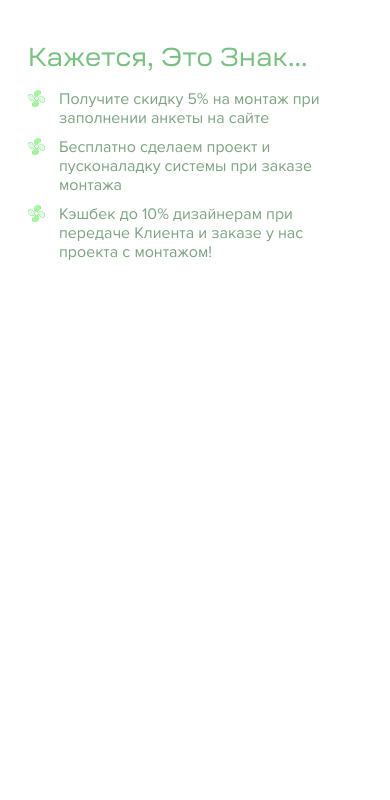
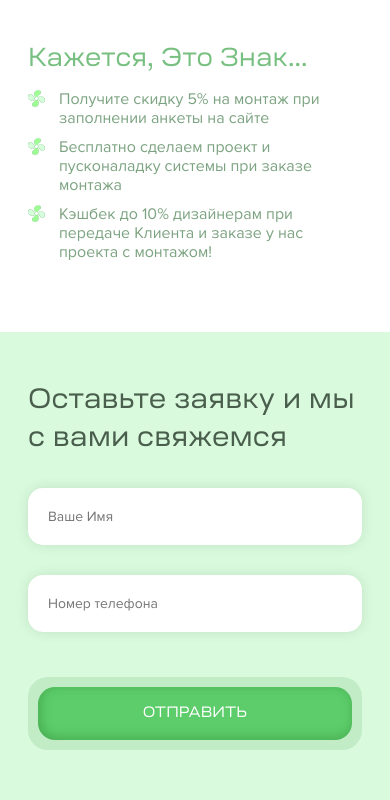
Before and after one commit to Kantemir000/pascal-vent, a website: page src/index.html in a window 390 px wide. Shown: the part 4020-4820 px from the top of the page. Before the commit the page ends 4352 px from the top, so only its background shows below. Drawn offline with nearby package versions, Linux system fonts and the light colour scheme; files that its build step writes are made by us from their sources; files whose address does not match are found by name.

Commit message:
Add section request

```diff
--- a/src/index.html
+++ b/src/index.html
@@ -435,6 +435,25 @@
 					</div>
 				</div>
 			</section>
+
+			<div class="request">
+				<div class="container">
+					<h2 class="request__title title title_dark title_m title_transform_none">
+						Оставьте заявку и мы с вами свяжемся
+					</h2>
+
+					<form class="request__form form">
+						<div class="form__inputs">
+							<input class="form__name" type="text" name="name" placeholder="Ваше Имя">
+							<input class="form__phone" type="tel" name="phone" placeholder="Номер телефона">
+						</div>
+
+						<div class="form__btn btn btn_post">
+							<button ontouchstart class="btn__element">Отправить</button>
+						</div>
+					</form>
+				</div>
+			</div>
 		</main>
 
 		<script src="js/script.js"></script>
--- a/src/scss/base/_root.scss
+++ b/src/scss/base/_root.scss
@@ -10,6 +10,7 @@
 	--color-title-light: #78c081;
 	--color-descr-dark: #495d4c;
 	--color-descr-light: #7ca381;
+	--color-descr-light-rgb: 124, 163, 129;
 	--color-paragraph: #848484;
 
 	--color-btn-enabled: #5ccd6a;
@@ -45,6 +46,7 @@
 	--font-size-btn-s: 1.4rem;
 
 	--font-size-contact: 1.6rem;
+	--font-size-form: 1.4rem;
 
 	--animation-burger: fadeIn;
 }
@@ -68,11 +70,18 @@
 	:root {
 		--font-size-title-xxxxl: 3.6rem;
 		--font-size-title-xxxl: 2.8rem;
+		--font-size-title-xxl: 2.8rem;
 		--font-size-descr-xl: 1.8rem;
 		--font-size-descr-l: 1.6rem;
 		--font-size-paragraph: 1.4rem;
 		--font-size-item-l: 1.4rem;
 		--font-size-contact: 1.4rem;
+	}
+}
+
+@media (max-width: 369px) {
+	:root {
+		--font-size-title-xxl: 2.5rem;
 	}
 }
 
--- /dev/null
+++ b/src/scss/blocks/form/_form-media.scss
@@ -0,0 +1,17 @@
+@media (max-width: 1024px) {
+	.form {
+		&__name,
+		&__phone {
+			width: 100%;
+		}
+	}
+}
+
+@media (max-width: 768px) {
+	.form {
+		max-width: 37.4rem;
+		&__btn {
+			width: 100%;
+		}
+	}
+}
--- /dev/null
+++ b/src/scss/blocks/form/_form.scss
@@ -0,0 +1,27 @@
+.form {
+	display: flex;
+	justify-content: start;
+	align-items: center;
+	flex-wrap: wrap;
+	&__inputs {
+		display: flex;
+		justify-content: center;
+		align-items: center;
+		flex-wrap: wrap;
+	}
+	&__name,
+	&__phone {
+		font-weight: 400;
+		font-size: var(--font-size-form);
+		line-height: 1.21em;
+		color: rgba(var(--color-descr-light-rgb), 0.702);
+
+		width: 29rem;
+		height: 5.7rem;
+		padding: 2rem;
+		background: var(--color-elem);
+		box-shadow: 0 0 1.2rem rgba(73, 93, 76, 0.15);
+		border: none;
+		border-radius: 1.5rem;
+	}
+}
--- /dev/null
+++ b/src/scss/blocks/request/_request-media.scss
@@ -0,0 +1,43 @@
+@media (max-width: 992px) {
+	.request {
+		&__form {
+			margin-top: 3rem;
+		}
+	}
+}
+
+@media (max-width: 768px) {
+	.request {
+		&__title {
+			max-width: 13em;
+			margin: 0 auto;
+		}
+		&__form {
+			margin-inline: auto;
+			gap: 4.5rem;
+			& > &__inputs {
+				gap: 2.5rem;
+			}
+		}
+	}
+}
+
+@media (max-width: 576px) {
+	.request {
+		background: var(--color-main);
+		&::before {
+			display: none;
+		}
+	}
+}
+
+@media (max-width: 359px) {
+	.request {
+		&__title {
+			width: 11.6em;
+		}
+		&__form {
+			gap: 3.5rem;
+		}
+	}
+}
--- /dev/null
+++ b/src/scss/blocks/request/_request.scss
@@ -0,0 +1,27 @@
+.request {
+	position: relative;
+	padding: 5rem 0;
+	background: url("../img/svg/bg/request/propeller.svg") right 0.9rem
+			center/20.9rem 23.6rem no-repeat,
+		var(--color-main);
+	z-index: 0;
+	&::before {
+		content: "";
+		height: 100%;
+		width: 100%;
+		position: absolute;
+		top: 50%;
+		right: 16rem;
+		transform: translateY(-50%);
+		background: url("../img/svg/bg/request/wind.svg") right center/128rem
+			21.3rem repeat;
+		z-index: -1;
+	}
+	&__form {
+		margin-top: 2.4rem;
+		gap: 6rem;
+		& > .form__inputs {
+			gap: 3rem;
+		}
+	}
+}
--- a/src/scss/style.scss
+++ b/src/scss/style.scss
@@ -36,5 +36,9 @@
 @import "blocks/stock/stock-media";
 @import "blocks/steps/steps";
 @import "blocks/steps/steps-media";
+@import "blocks/request/request";
+@import "blocks/request/request-media";
+@import "blocks/form/form";
+@import "blocks/form/form-media";
 
 @import "base/general";
```
Also changed, not shown: dist/css/style.min.css, dist/img/svg/bg/request/propeller.svg (renamed from dist/img/svg/bg/application/propeller.svg), dist/img/svg/bg/request/wind.svg (renamed from dist/img/svg/bg/application/wind.svg), dist/index.html, src/img/svg/bg/request/propeller.svg (renamed from src/img/svg/bg/application/propeller.svg), src/img/svg/bg/request/wind.svg (renamed from src/img/svg/bg/application/wind.svg).
